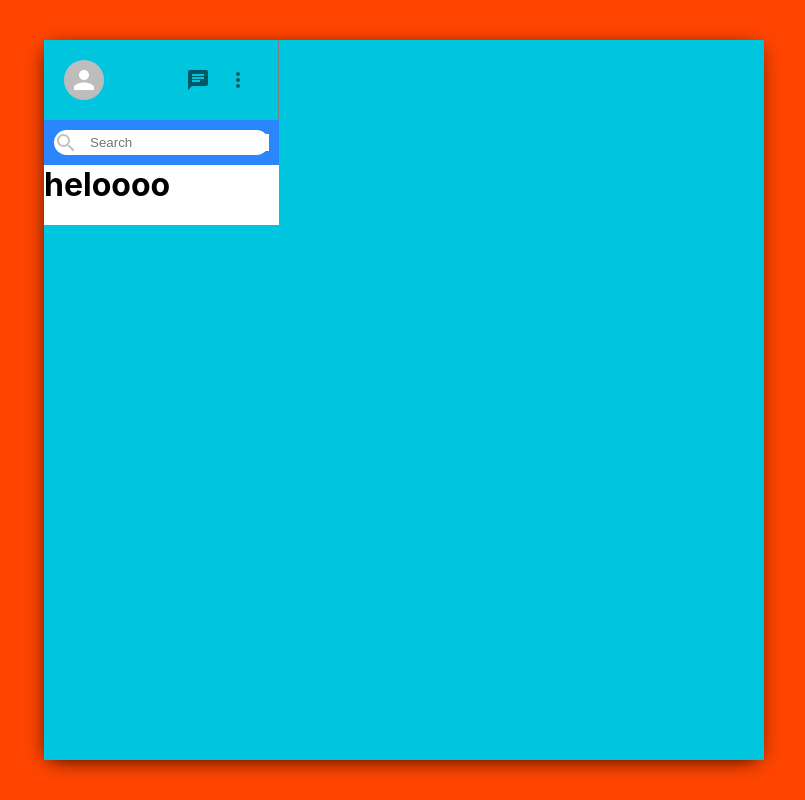
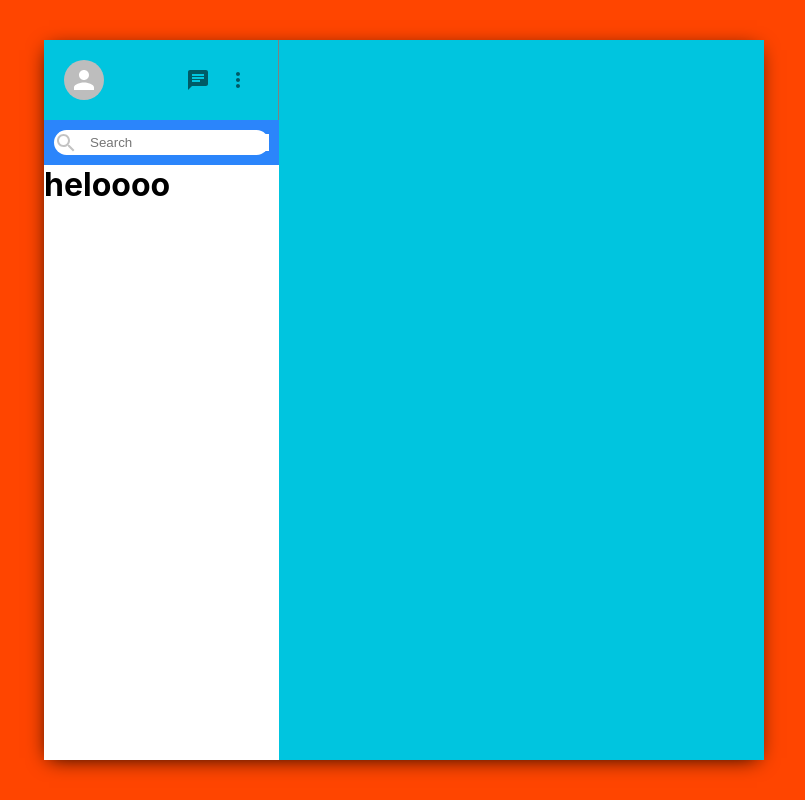
Before and after one commit to craftman01/Moodchat, a React (Create React App) app: page / in a window 1280 px wide. Shown: the whole page, without its empty margins (236-1041 px from the left). Built offline with nearby package versions, Linux system fonts and the light colour scheme.

Commit message:
change in sidebar_chats

```diff
--- a/src/Sidebar.css
+++ b/src/Sidebar.css
@@ -49,9 +49,10 @@
         color: rgb(195, 195, 195);
 }
 
-.sidebarchat{
+.sidebar_chats{
 
-        display: flex;
+        flex: 1;
+
 
     background-color: rgb(255, 255, 255);
     /* overflow: scroll; */
```
